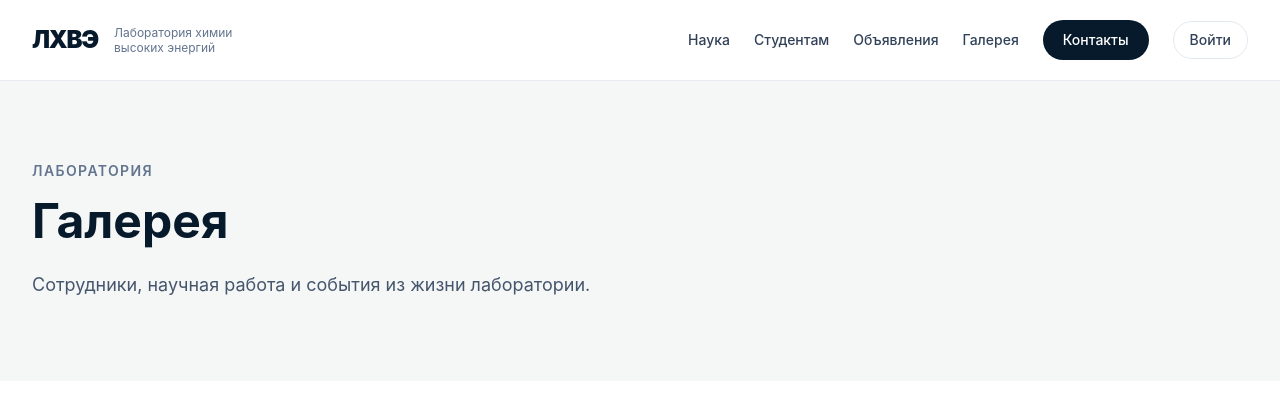
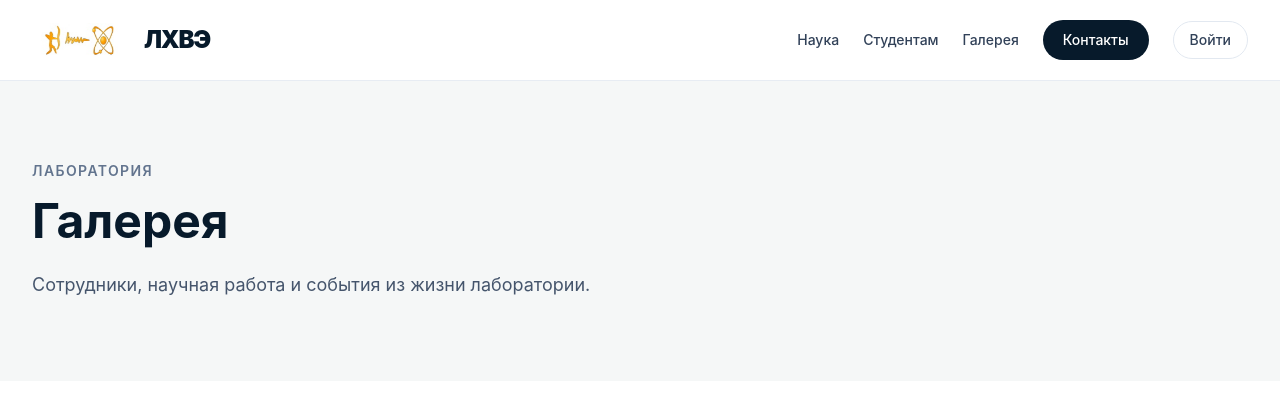
Before and after one commit to Umiacha/LHEC, a Django app: page /gallery/ in a window 1280 px wide. Shown: the top 420 px of the page. Run offline with Django 5.2, Linux system fonts and the light colour scheme; data that the repository does not hold is empty; style sheets or scripts are compiled from the project's sources.

Commit message:
Add logo.

```diff
--- a/core/templates/core/base.html
+++ b/core/templates/core/base.html
@@ -17,6 +17,7 @@
         content="{% block description %}Лаборатория химии высоких энергий химического факультета МГУ{% endblock %}"
     >
 
+    <link rel="icon" type="image/jpeg" href="{% static 'core/img/LHEC_emblem.jpg' %}">
     <link rel="stylesheet" href="{% static 'core/css/main.css' %}">
 </head>
 
@@ -27,13 +28,15 @@
                 href="{% url 'core:home' %}"
                 class="flex items-center gap-4 no-underline"
             >
+                <img
+                    src="{% static 'core/img/LHEC_emblem.jpg' %}"
+                    alt=""
+                    class="h-auto w-24 shrink-0"
+                    width="170"
+                    height="60"
+                >
                 <span class="text-2xl font-black tracking-[-0.05em] text-lab-950">
                     ЛХВЭ
-                </span>
-
-                <span class="hidden text-xs leading-tight text-slate-500 sm:block">
-                    Лаборатория химии<br>
-                    высоких энергий
                 </span>
             </a>
 
@@ -54,13 +57,6 @@
                     href="{% url 'education:students' %}"
                 >
                     Студентам
-                </a>
-
-                <a
-                    class="text-sm font-medium text-slate-700 transition-colors hover:text-lab-950"
-                    href="{% url 'core:news' %}"
-                >
-                    Объявления
                 </a>
 
                 <a class="text-sm font-medium text-slate-700 transition-colors hover:text-lab-950"
@@ -149,13 +145,6 @@
                         href="{% url 'education:students' %}"
                     >
                         Студентам
-                    </a>
-
-                    <a
-                        class="rounded-xl px-4 py-3 text-sm font-medium hover:bg-slate-50"
-                        href="{% url 'core:news' %}"
-                    >
-                        Объявления
                     </a>
 
                     <a
```
Also changed, not shown: README.md, core/static/core/img/LHEC_emblem.jpg (added).
